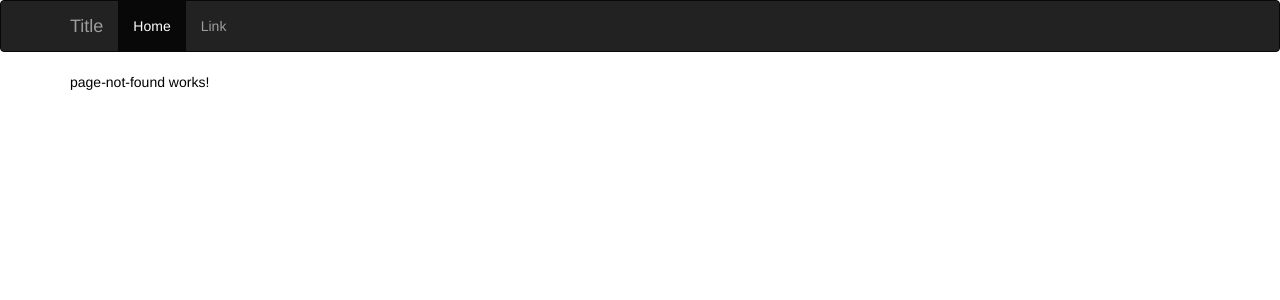
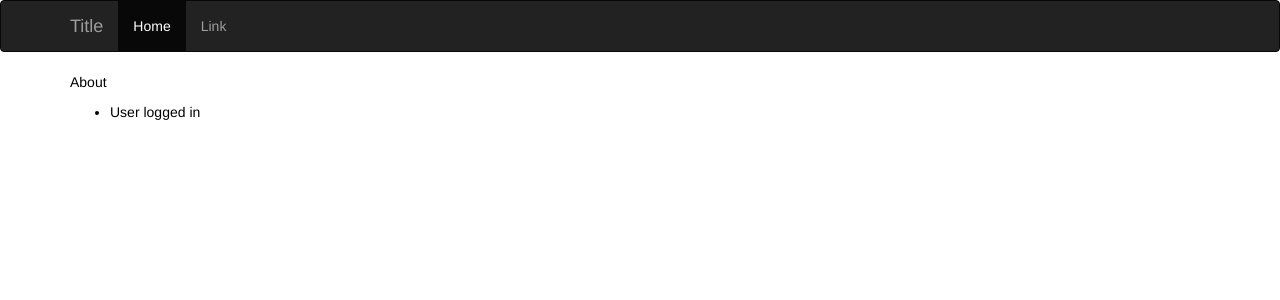
Before and after one commit to VanHoangDN/angular, an Angular app: page /projectscss/about in a window 1280 px wide. Shown: the top 300 px of the page. Built offline with nearby package versions, Linux system fonts and the light colour scheme.

Commit message:
B19_ngSwitch

```diff
--- a/src/app/about/about.component.html
+++ b/src/app/about/about.component.html
@@ -1 +1,13 @@
-<p>about works!</p>
+<p>About</p>
+<ul [ngSwitch]="loginName">
+    <li *ngSwitchCase="'user'">
+        <p>User logged in</p>
+    </li>
+    <li *ngSwitchCase="'admin'">
+        <p>Admin logged in</p>
+        <app-home></app-home>
+    </li>
+    <li *ngSwitchDefault>
+        <p>Please choose login name</p>
+    </li>
+</ul>
--- a/src/app/about/about.component.ts
+++ b/src/app/about/about.component.ts
@@ -6,6 +6,7 @@
   styleUrls: ['./about.component.scss']
 })
 export class AboutComponent implements OnInit {
+  public loginName = 'user';
 
   constructor() { }
 
--- a/src/index.html
+++ b/src/index.html
@@ -4,7 +4,7 @@
   <meta charset="utf-8">
   <title>Projectscss By Me</title>
   <!-- <base href="/projectscss/"> -->
-  <base href="/">
+  <base href="/projectscss">
   <meta name="viewport" content="width=device-width, initial-scale=1">
   <link rel="icon" type="image/x-icon" href="favicon.ico">
 
```
Also changed, not shown: 1 other file (tests, documents, lock files or other folders).
